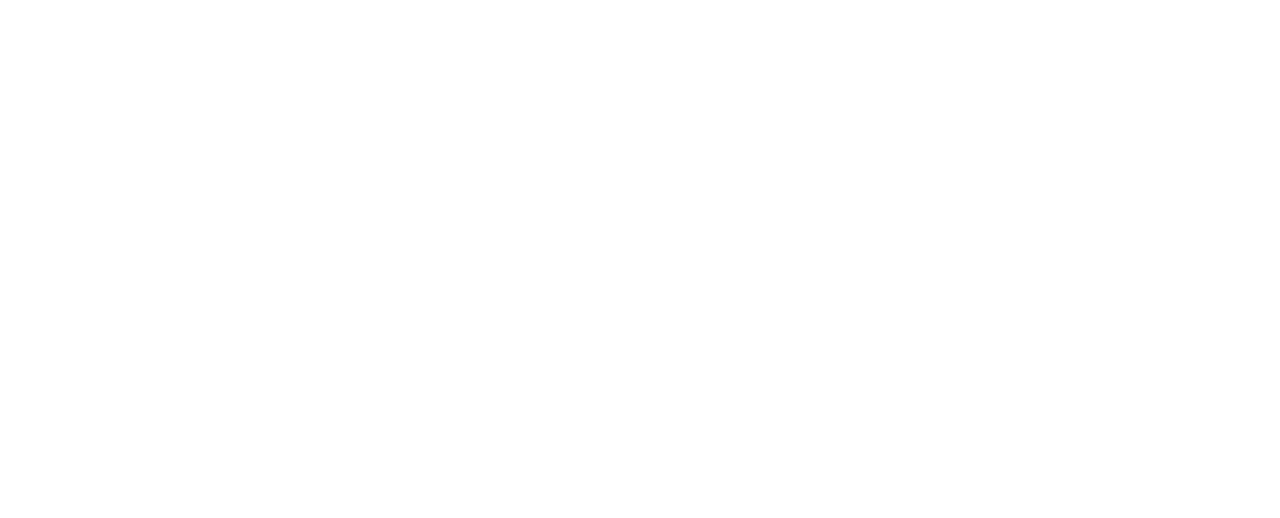
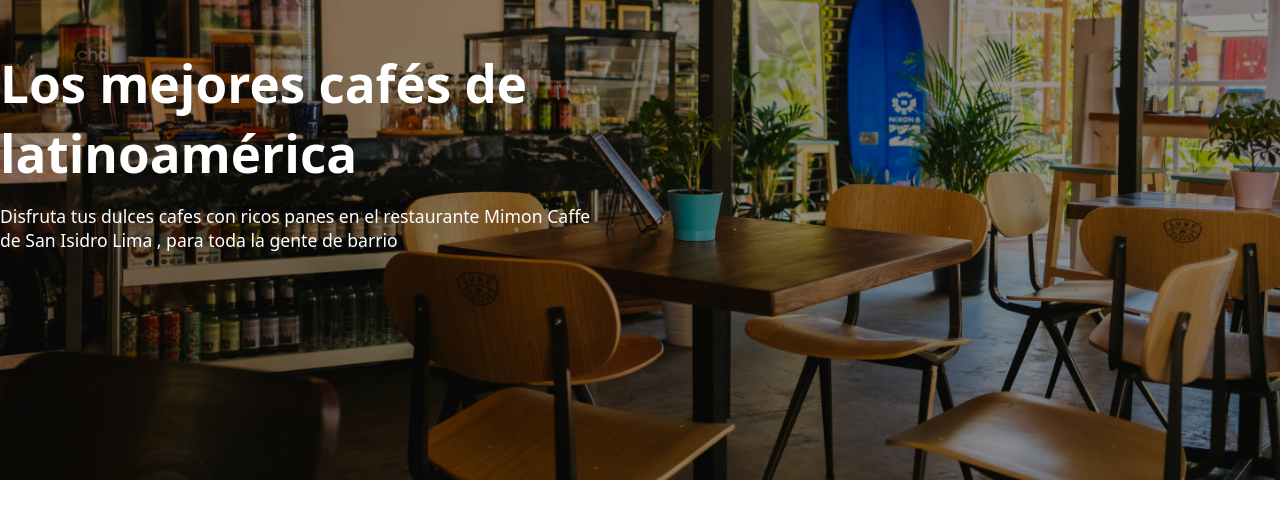
Before and after one commit to emerson204/practica-git, a plain HTML site: page index.html in a window 1280 px wide. Drawn offline with Linux system fonts and the light colour scheme.

Commit message:
Diseño hero

```diff
--- a/index.html
+++ b/index.html
@@ -3,7 +3,20 @@
   <head>
     <meta charset="UTF-8" />
     <meta name="viewport" content="width=device-width, initial-scale=1.0" />
+    <link rel="stylesheet" href="style.css" />
     <title>Carros Activos</title>
   </head>
-  <body></body>
+  <body>
+    <section>
+      <div class="hero">
+        <div class="container info">
+          <h1>Los mejores cafés de latinoamérica</h1>
+          <p>
+            Disfruta tus dulces cafes con ricos panes en el restaurante Mimon
+            Caffe de San Isidro Lima , para toda la gente de barrio
+          </p>
+        </div>
+      </div>
+    </section>
+  </body>
 </html>
--- a/style.css
+++ b/style.css
@@ -15,3 +15,40 @@ img {
   max-width: 100%;
   display: block;
 }
+
+.hero {
+  width: 100%;
+  height: 30rem;
+  background-image: url(./pexels-igor-starkov-233202-1307698.jpg);
+  background-repeat: no-repeat;
+  background-size: cover;
+  background-position: 0 100%;
+  position: relative;
+  color: white;
+}
+
+.hero::after {
+  content: "";
+  position: absolute;
+  inset: 0;
+  background-color: rgba(0, 0, 0, 0.403);
+  height: 100%;
+  width: 100%;
+}
+
+.info {
+  position: relative;
+  z-index: 1;
+  padding: 3rem 0;
+}
+
+h1 {
+  font-size: 3.2rem;
+  max-width: 40rem;
+  margin-bottom: 1rem;
+}
+
+.info p {
+  font-size: 1.1rem;
+  max-width: 37.5rem;
+}
```
Also changed, not shown: pexels-igor-starkov-233202-1307698.jpg (added).
